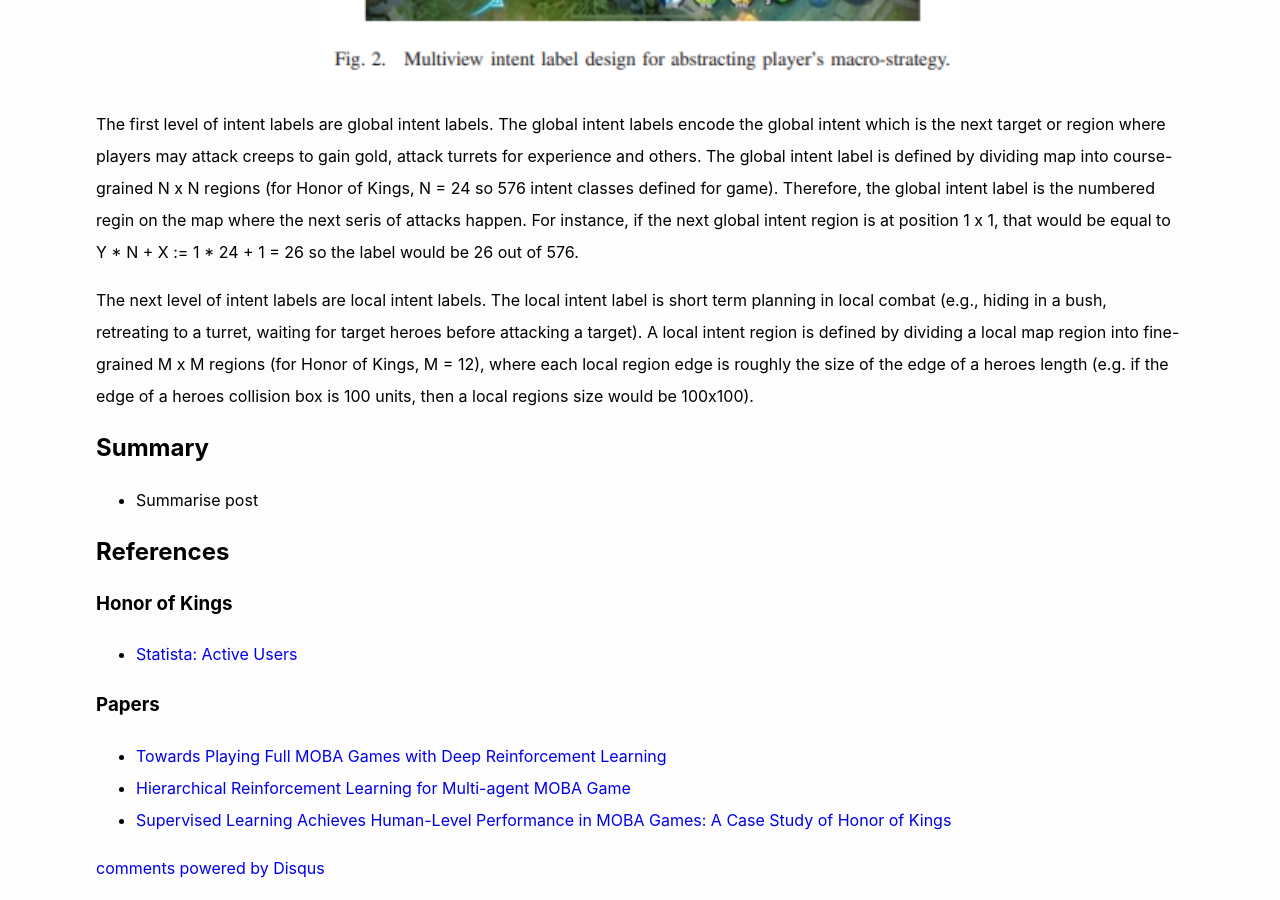
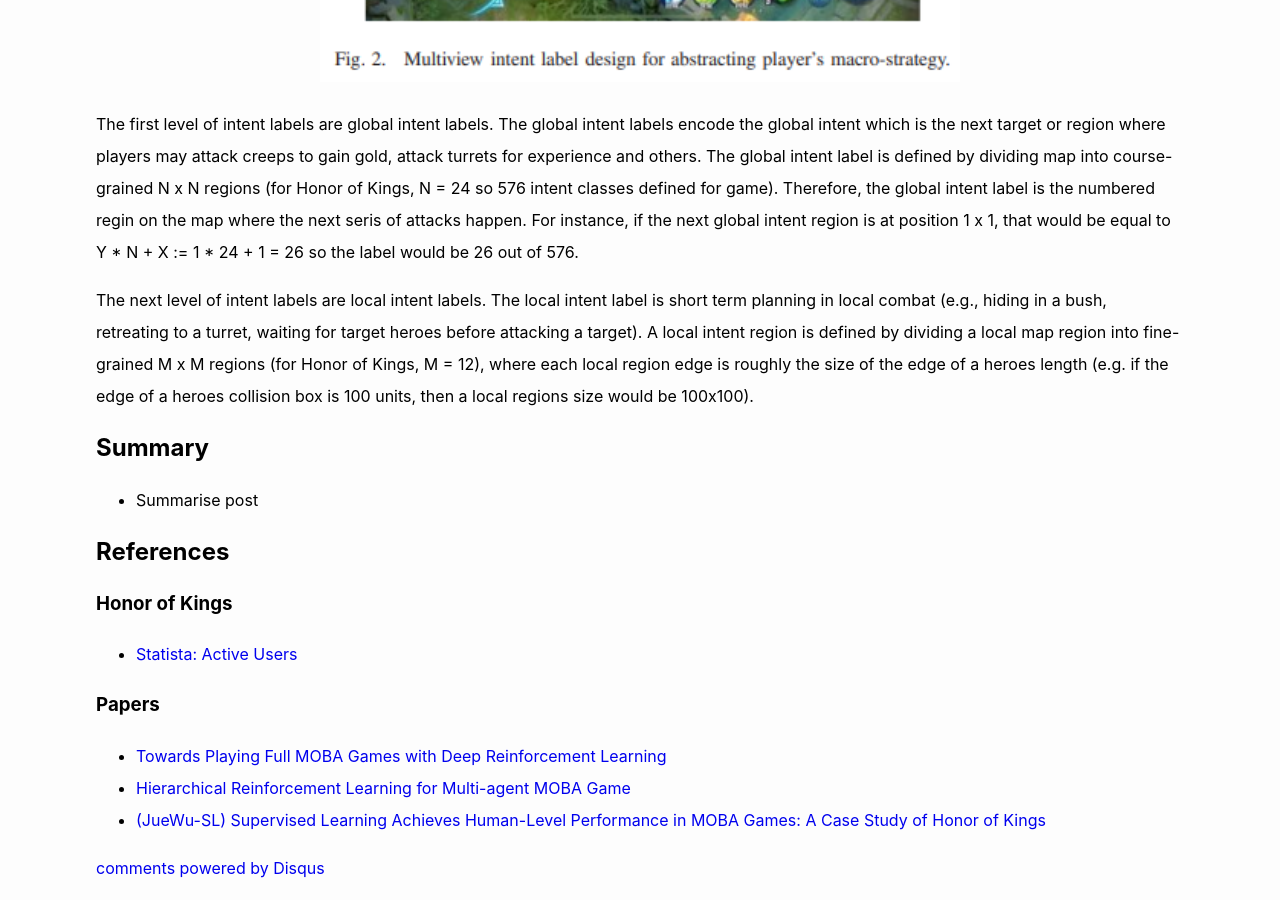
Before and after one commit to MiscellaneousStuff/miscellaneousstuff.github.io, a Jekyll site: the page built from _posts/2021-09-04-tlol-part-4-exploring-the-literature.markdown, in a window 1280 px wide and 900 px high, scrolled down 3550 px. Built offline with Jekyll 4.4.1, drawn with Linux system fonts in a browser that asks for light colours; comment, search, counter and statistics services are not loaded.

Commit message:
lable juewu-sl paper ref as juewu-sl

```diff
--- a/_posts/2021-09-04-tlol-part-4-exploring-the-literature.markdown
+++ b/_posts/2021-09-04-tlol-part-4-exploring-the-literature.markdown
@@ -235,7 +235,7 @@ is 100 units, then a local regions size would be 100x100).
 
 - [Towards Playing Full MOBA Games with Deep Reinforcement Learning](https://arxiv.org/pdf/2011.12692.pdf)
 - [Hierarchical Reinforcement Learning for Multi-agent MOBA Game](https://arxiv.org/pdf/1901.08004.pdf)
-- [Supervised Learning Achieves Human-Level Performance in MOBA Games: A Case Study of Honor of Kings](https://ieeexplore.ieee.org/stamp/stamp.jsp?tp=&arnumber=9248616)
+- [(JueWu-SL) Supervised Learning Achieves Human-Level Performance in MOBA Games: A Case Study of Honor of Kings](https://ieeexplore.ieee.org/stamp/stamp.jsp?tp=&arnumber=9248616)
 
 <!--
 - JueWu-SL
```
